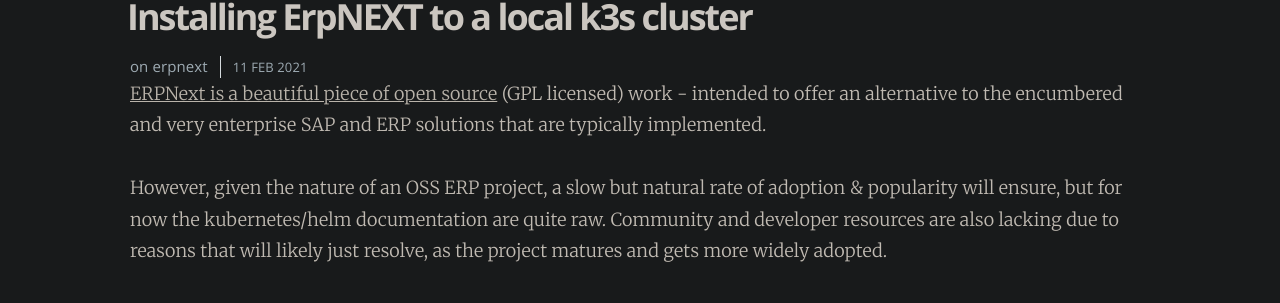
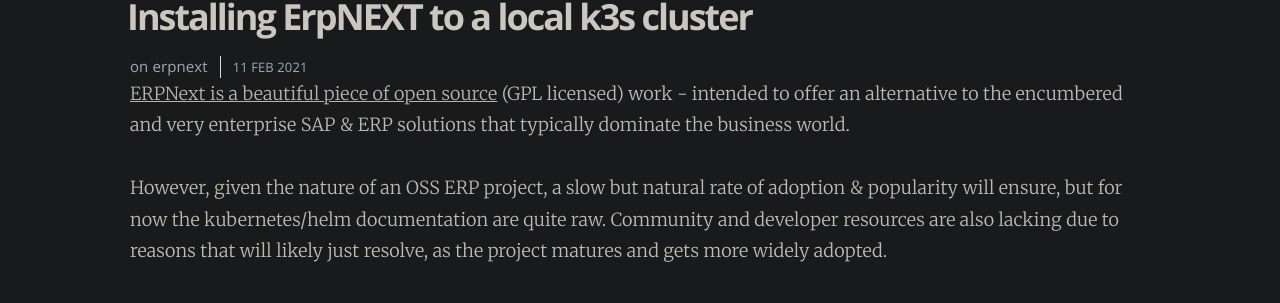
Before and after one commit to VeryStrongFingers/verystrongfingers.github.io, a Jekyll site: the page built from _posts/2021-02-10-erpnext-k3s.markdown, in a window 1280 px wide and 900 px high. Shown: the part 182-485 px from the top of the window. Built offline with Jekyll 4.4.1, drawn with Linux system fonts in a browser that asks for light colours.

Commit message:
Content update

```diff
--- a/_posts/2021-02-10-erpnext-k3s.markdown
+++ b/_posts/2021-02-10-erpnext-k3s.markdown
@@ -4,7 +4,7 @@ title:  "Installing ErpNEXT to a local k3s cluster"
 date:   2021-02-11 12:13:39 +1100
 categories: erpnext
 ---
-[ERPNext is a beautiful piece of open source](https://erpnext.com/) (GPL licensed) work - intended to offer an alternative to the encumbered and very enterprise SAP and ERP solutions that are typically implemented.
+[ERPNext is a beautiful piece of open source](https://erpnext.com/) (GPL licensed) work - intended to offer an alternative to the encumbered and very enterprise SAP & ERP solutions that typically dominate the business world.
 
 However, given the nature of an OSS ERP project, a slow but natural rate of adoption & popularity will ensure, but for now the kubernetes/helm documentation are quite raw. Community and developer resources are also lacking due to reasons that will likely just resolve, as the project matures and gets more widely adopted.
 
```
